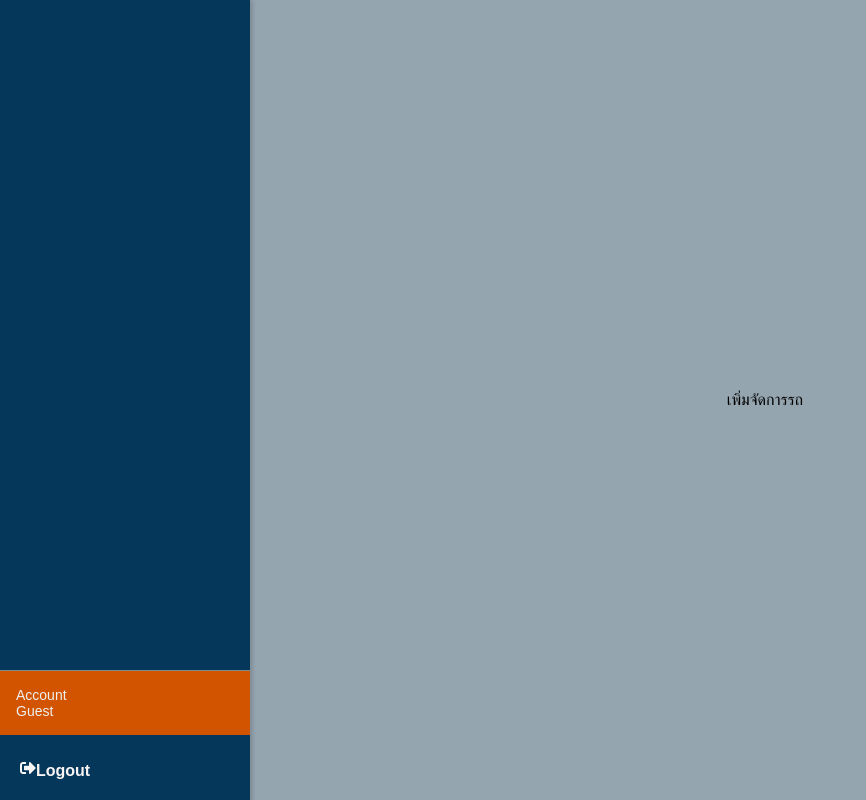
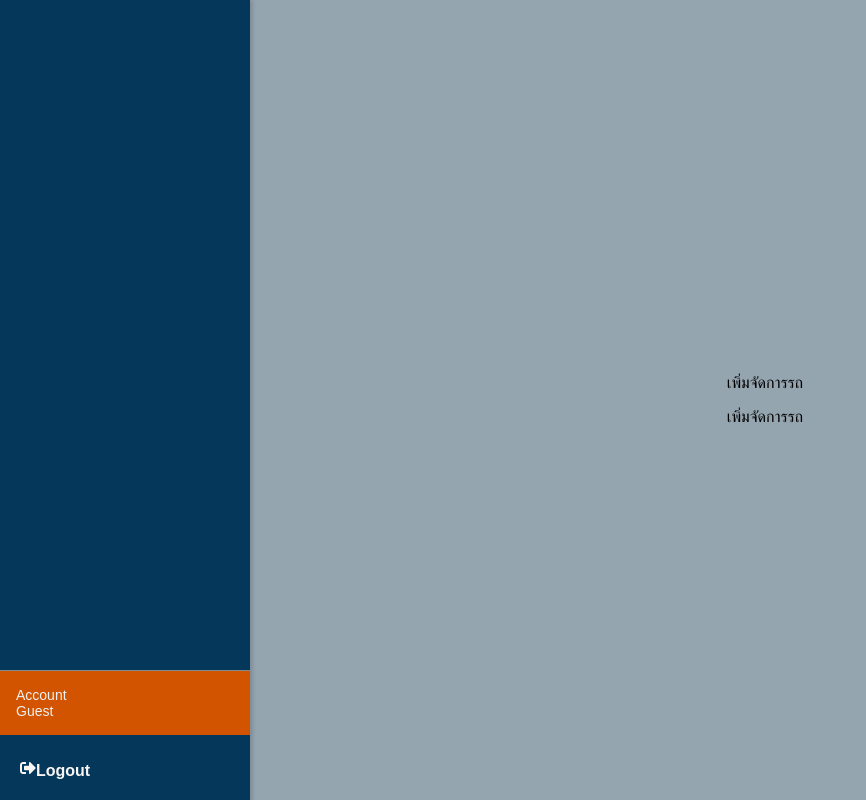
Before and after one commit to amitapet/miniproject_3subject, a React (Vite) app in the folder Front-end/: page /cars in a window 1280 px wide. Shown: the whole page, without its empty margins (0-866 px from the left). Built offline with nearby package versions, Linux system fonts and the light colour scheme.

Commit message:
commit 2

```diff
--- a/Front-end/src/components/Page/Cars.jsx
+++ b/Front-end/src/components/Page/Cars.jsx
@@ -5,6 +5,7 @@ return (
 <Sidebar/>
 <div>
 <p>เพิ่มจัดการรถ</p>
+<p>เพิ่มจัดการรถ</p>
 </div>
 </>
 );
```
